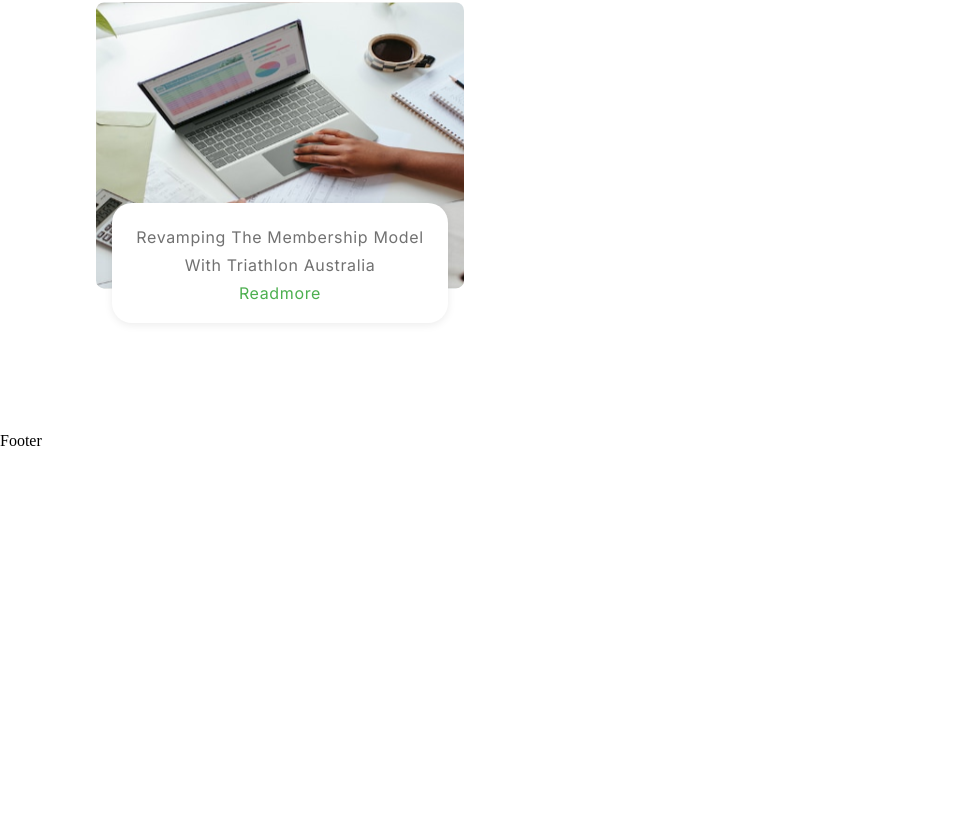
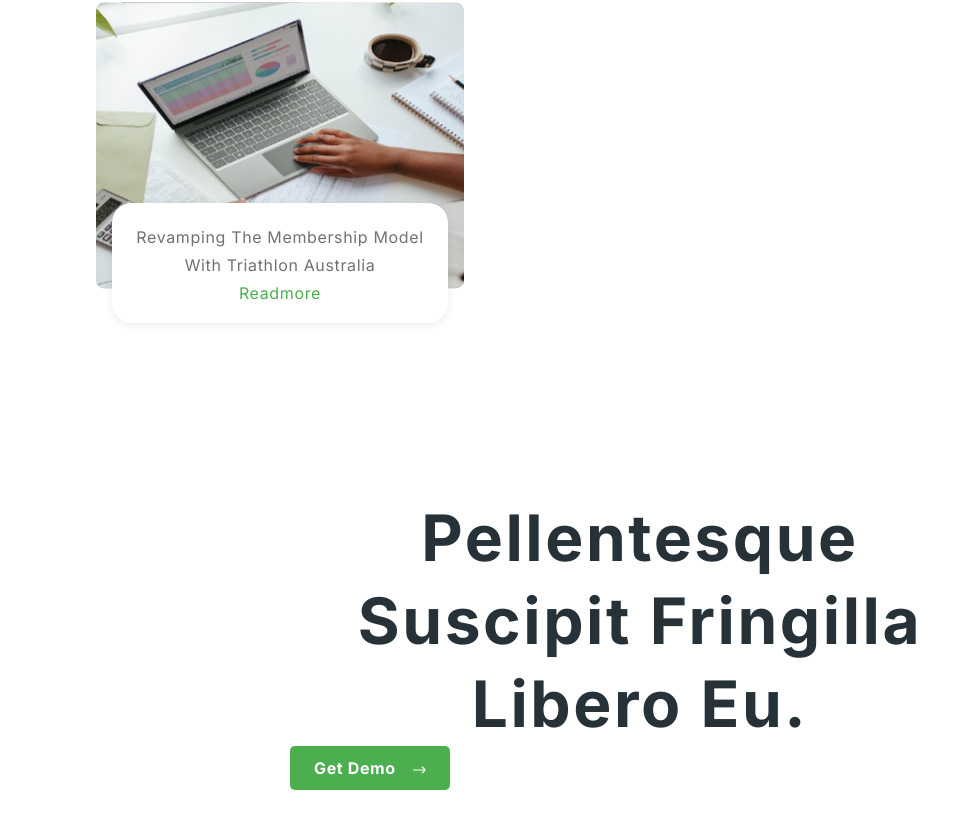
Before and after one commit to syedmilad/Nexcent_UI-UX, a React (Vite) app: page / in a window 1280 px wide. Shown: the part 5268-6096 px from the top of the page, without its empty margins (0-979 px from the left). Before the commit the page ends 5718 px from the top, so only its background shows below. Built offline with nearby package versions, Linux system fonts and the light colour scheme; a web font is replaced by a local one.

Commit message:
added the footer section.

```diff
--- a/src/container/Footer/Footer.css
+++ b/src/container/Footer/Footer.css
@@ -0,0 +1,17 @@
+.app__footer{
+    display: flex;
+    flex-direction: column;
+    text-align: center;
+}
+.app__footer-heading{
+    max-width: 700px;
+
+}
+.demo__btn{
+    display: flex;
+    flex-direction: row;
+    align-items: center;
+}
+.arrow-left{
+    margin-left: 1rem !important;
+}
--- a/src/container/Footer/Footer.jsx
+++ b/src/container/Footer/Footer.jsx
@@ -1,9 +1,25 @@
-import React from 'react'
+import React from "react";
+import "./Footer.css"
 
 const Footer = () => {
   return (
-    <div>Footer</div>
-  )
-}
+    <div className="app__footer flex__center section__padding">
+      <div className="app__footer-heading">
+        <h1 style={{color: "#263238"}} className="headtext__cormorant">
+          Pellentesque suscipit fringilla libero eu.
+        </h1>
+        <button className="custom__button demo__btn">
+          Get Demo
+          <span className="arrow-left">
+          <svg width="14" height="8" viewBox="0 0 14 8" fill="none" xmlns="http://www.w3.org/2000/svg">
+          <path d="M10.2503 7.00012L12.7201 4.53039C13.013 4.23749 13.013 3.7626 12.7201 3.4697L10.2503 0.999966M12.5004 4.00004L1.50012 4.00004" stroke="white" stroke-width="1.1" stroke-linecap="round"/>
+          </svg>
+          </span>
+        </button>
+      </div>
+      <div className="app__footer-content"></div>
+    </div>
+  );
+};
 
-export default Footer
+export default Footer;
```
